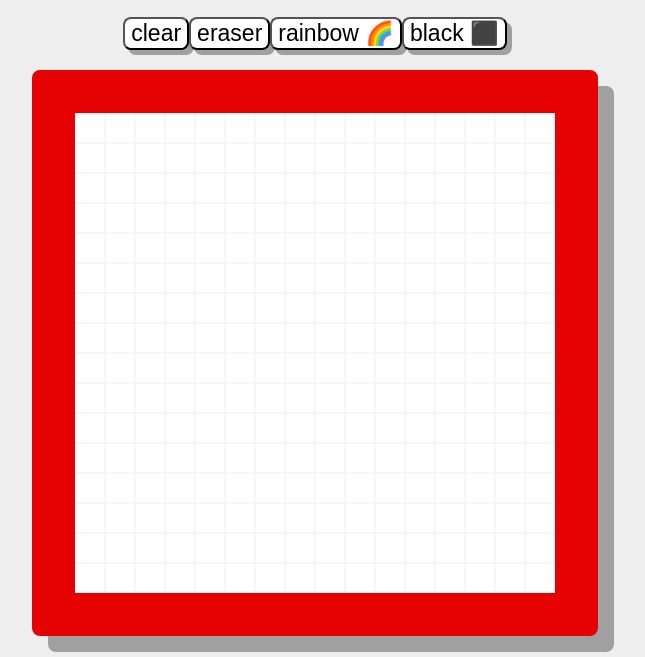
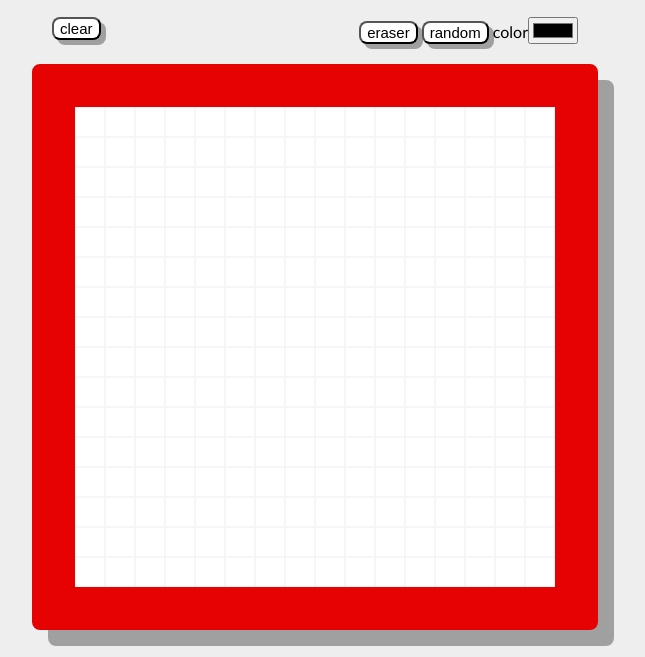
Before and after one commit to kevindscribner/etch-a-sketch, a plain HTML site: page index.html in a window 1280 px wide. Shown: the part 128-785 px from the top of the page, without its empty margins (325-970 px from the left). Drawn offline with Linux system fonts and the light colour scheme.

Commit message:
Add color selector

```diff
--- a/index.html
+++ b/index.html
@@ -11,10 +11,14 @@
     <div class="container">
         <div class="title">etch-a-sketch</div>
         <div class="color-buttons">
-            <button id="clear">clear</button>
-            <button id="whiteBtn">eraser</button>
-            <button id="randBtn">rainbow 🌈</button>
-            <button id="blackBtn">black ⬛</button>
+            <div>
+                <button id="clear">clear</button>
+            </div>
+            <div>
+                <button id="whiteBtn">eraser</button>
+                <button id="randBtn">random</button>
+                <span>color<input type="color" class="bung" id="hex"></span>
+            </div>
         </div>
         <div id="wrapper"></div>
         <div class="slider-container">
--- a/main.js
+++ b/main.js
@@ -1,10 +1,10 @@
 const wrapper = document.getElementById('wrapper');
 const clear = document.getElementById('clear');
 const randBtn = document.getElementById('randBtn');
-const blackBtn = document.getElementById('blackBtn');
 const whiteBtn = document.getElementById('whiteBtn');
 const gridRange = document.getElementById('gridRange');
 const output = document.getElementById('output');
+const hex = document.getElementById('hex');
 
 function drawGrid(cellSize){
     removeGrid();
@@ -29,12 +29,12 @@ gridRange.addEventListener('input', () => {
     output.innerText = gridRange.value;
 });
 
-function colorCell(cell, color='black') {
-    blackBtn.addEventListener('click', () => {
-        color = 'black';
-    });
+function colorCell(cell, color=hex.value) {
+    hex.addEventListener('change', () =>{
+        color = hex.value;
+    })
     whiteBtn.addEventListener('click', () => {
-        color = 'white';
+        color = '';
     });
     randBtn.addEventListener('click', () => {
         color = randColor();
--- a/style.css
+++ b/style.css
@@ -29,14 +29,14 @@ body {
 
 }
 
-.color-buttons, .grid-buttons {
+.color-buttons{
     display: flex;
-    justify-content: center;
+    justify-content: space-between;
     padding: 20px;
 }
 
 button {
-    font-size: 23px;
+    font-size: 15px;
     border-radius: 8px;
     background-color: white;
     box-shadow: rgb(161, 160, 160) 5px 5px;
```
